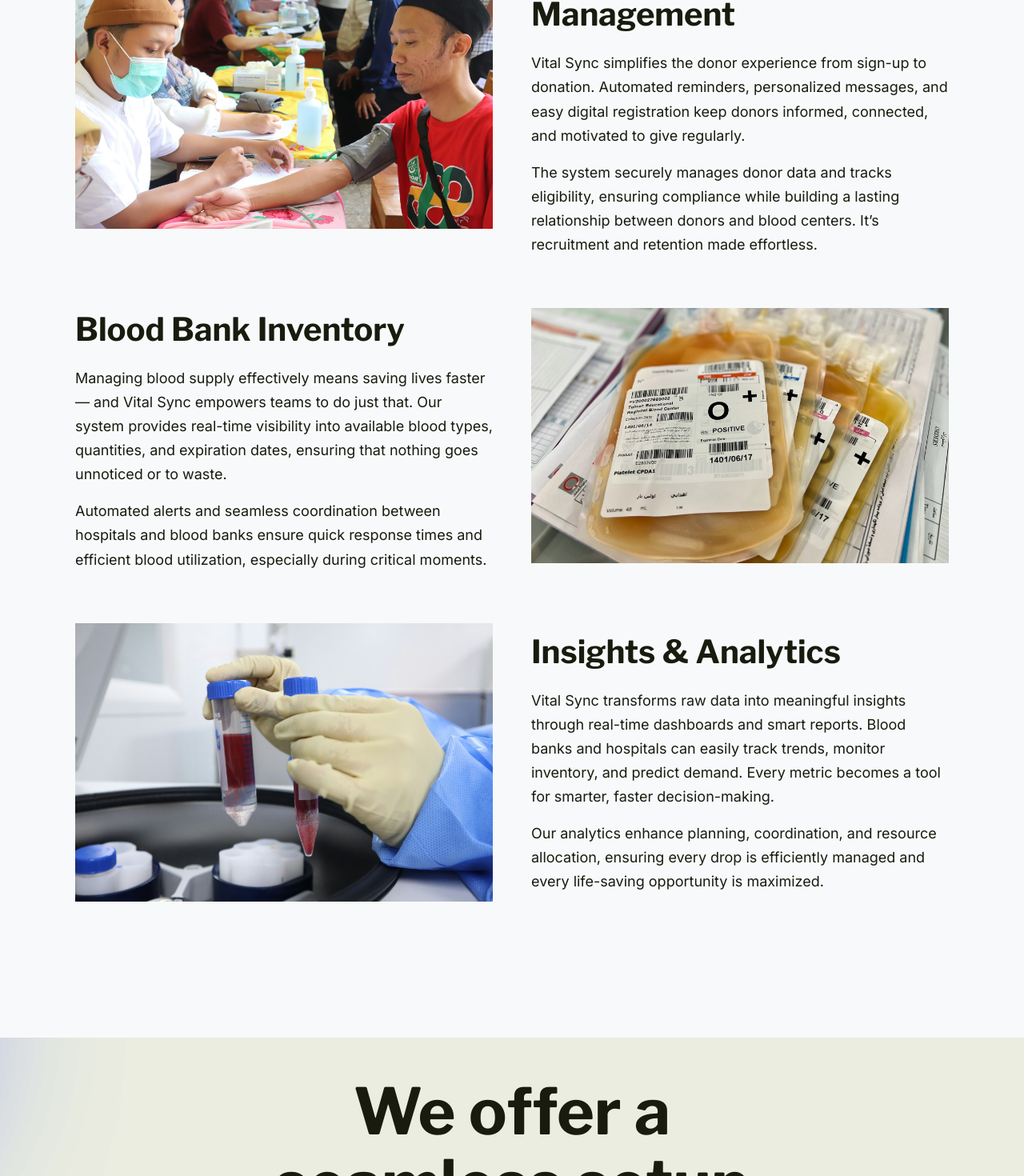
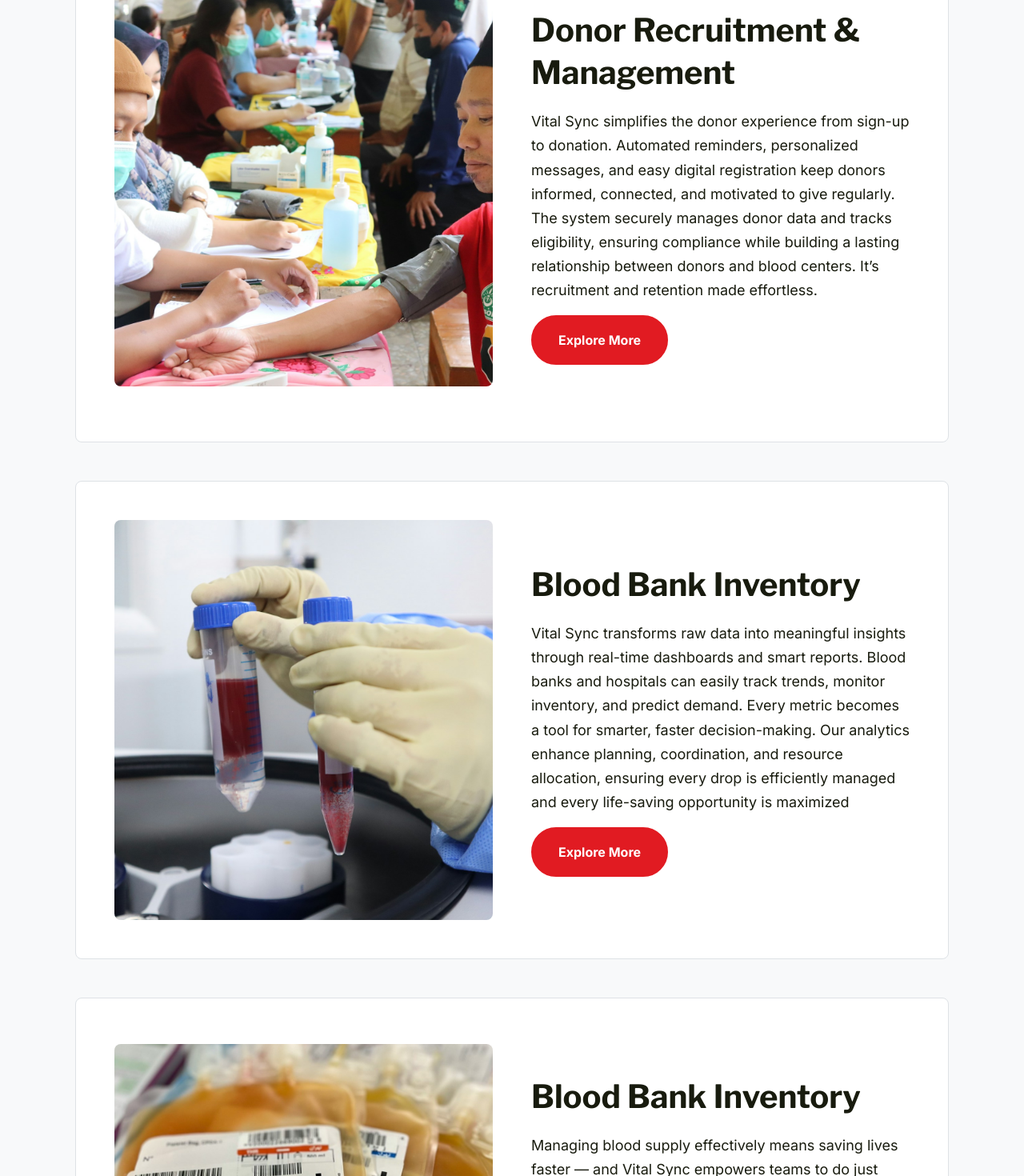
Before and after one commit to bloodcellsrescue/vital-Sync-version-3, a React (Vite) app: page /service in a window 1280 px wide. Shown: the part 1080-2550 px from the top of the page at 80% size. Built offline with nearby package versions, Linux system fonts and the light colour scheme.

Commit message:
changed logo

```diff
--- a/src/components/homes/home-1/ServiceAreaHomeOne.tsx
+++ b/src/components/homes/home-1/ServiceAreaHomeOne.tsx
@@ -1,5 +1,4 @@
-
-
+import ServiceItem from "./service-item";
 
 const ServiceAreaHomeOne = () => {
   return (
@@ -12,77 +11,37 @@ const ServiceAreaHomeOne = () => {
           >
             <h2 className="fw-bold mb-3">Discover Our Essential Features</h2>
             <p className="text-muted">
-            Explore the innovative solutions that make Vital Sync the heartbeat of modern blood management.
+              Explore the innovative solutions that make Vital Sync the
+              heartbeat of modern blood management.
             </p>
           </div>
 
-        <div className="container py-4 mb-3">
-        <div className="uxora-content01" >
-          <div className="row g-5" >
-            <div className="col-lg-6">
-              <div className="uxora-about-us-thumb">
-                <img className="w-100" src="assets/images/service/s1.jpg" alt="" />
-              </div>
-            </div>
-            <div className="col-lg-6 d-flex align-items-center">
-              <div className="uxora-default-content">
-                <h3 className="fs-1 !important">Donor Recruitment & Management</h3>
-                <p>Vital Sync simplifies the donor experience from sign-up to donation. Automated reminders, personalized messages, and easy digital registration keep donors informed, connected, and motivated to give regularly.</p>
-                <p>The system securely manages donor data and tracks eligibility, ensuring compliance while building a lasting relationship between donors and blood centers. It’s recruitment and retention made effortless.</p>
-
-              </div>
-            </div>
-          </div>
-        </div>
-      </div>
-
-      <div className="container py-4 my-3">
-        <div className="uxora-content01" >
-          <div className="row g-5" >
-            <div className="col-lg-6 d-flex align-items-center">
-              <div className="uxora-default-content">
-                <h3 className="fs-1 !important">Blood Bank Inventory</h3>
-                <p>Managing blood supply effectively means saving lives faster — and Vital Sync empowers teams to do just that. Our system provides real-time visibility into available blood types, quantities, and expiration dates, ensuring that nothing goes unnoticed or to waste.</p>
-                <p>Automated alerts and seamless coordination between hospitals and blood banks ensure quick response times and efficient blood utilization, especially during critical moments.</p>
-
-              </div>
-            </div>
-            <div className="col-lg-6">
-              <div className="uxora-about-us-thumb w-100">
-                <img  className="w-100" src="assets/images/service/s3.jpg" alt="" />
-              </div>
-            </div>
-          </div>
-        </div>
-      </div>
-
-
-
-      <div className="container py-4 mb-3">
-        <div className="uxora-content01" >
-          <div className="row g-5" >
-            <div className="col-lg-6">
-              <div className="uxora-about-us-thumb">
-                <img className="w-100" src="assets/images/service/s2.jpg" alt="" />
-              </div>
-            </div>
-            <div className="col-lg-6 d-flex align-items-center">
-              <div className="uxora-default-content">
-                <h3 className="fs-1 !important">Insights & Analytics</h3>
-                <p>Vital Sync transforms raw data into meaningful insights through real-time dashboards and smart reports. Blood banks and hospitals can easily track trends, monitor inventory, and predict demand. Every metric becomes a tool for smarter, faster decision-making.</p>
-                <p>Our analytics enhance planning, coordination, and resource allocation, ensuring every drop is efficiently managed and every life-saving opportunity is maximized.</p>
-
-              </div>
-            </div>
-          </div>
-        </div>
+          <div className="container">
+            <ServiceItem
+              title="Donor Recruitment & Management"
+              description="Vital Sync simplifies the donor experience from sign-up to donation. Automated reminders, personalized messages, and easy digital registration keep donors informed, connected, and motivated to give regularly. The system securely manages donor data and tracks eligibility, ensuring compliance while building a lasting relationship between donors and blood centers. It’s recruitment and retention made effortless."
+              image="assets/images/service/s1.jpg"
+              link="/register"
+            />
+            <ServiceItem
+              title="Blood Bank Inventory"
+              description="Vital Sync transforms raw data into meaningful insights through real-time dashboards and smart reports. Blood banks and hospitals can easily track trends, monitor inventory, and predict demand. Every metric becomes a tool for smarter, faster decision-making.
+            Our analytics enhance planning, coordination, and resource allocation, ensuring every drop is efficiently managed and every life-saving opportunity is maximized"
+              image="assets/images/service/s2.jpg"
+              link="/register"
+            />
+            <ServiceItem
+              title="Blood Bank Inventory"
+              description="Managing blood supply effectively means saving lives faster — and Vital Sync empowers teams to do just that. Our system provides real-time visibility into available blood types, quantities, and expiration dates, ensuring that nothing goes unnoticed or to waste.
+            Automated alerts and seamless coordination between hospitals and blood banks ensure quick response times and efficient blood utilization, especially during critical moments."
+              image="assets/images/service/s3.jpg"
+              link="/register"
+            />
           </div>
         </div>
       </section>
-
     </>
-)
-}
-
+  );
+};
 
 export default ServiceAreaHomeOne;
--- /dev/null
+++ b/src/components/homes/home-1/service-item.tsx
@@ -0,0 +1,37 @@
+import { Link } from "react-router-dom";
+
+interface ServiceItemProps {
+    title: string
+    description: string
+    image: string
+    link?: string
+}
+
+
+       export const ServiceItem = ({title, description, image, link}: ServiceItemProps) => {
+         return (
+           <div><div className="uxora-content01 p-5 rounded-3 bg-white border mb-5" >
+          <div className="row align-items-center g-5" >
+            <div className="col-lg-6">
+              <div className="uxora-about-us-thumb">
+                <img className="w-100 rounded-3" style={{height: '500px', objectFit: 'cover'}} src={image} alt="" />
+              </div>
+            </div>
+            <div className="col-lg-6 d-flex py-5 align-items-center">
+              <div className="uxora-default-content">
+                <h3 className="fs-1 !important">{title}</h3>
+                <p>{description}</p>
+                {/* <p>The system securely manages donor data and tracks eligibility, ensuring compliance while building a lasting relationship between donors and blood centers. It’s recruitment and retention made effortless.</p> */}
+                {
+                    link
+                    ?
+                    <Link to={link} className="uxora-default-btn">Explore More</Link>
+                    : null
+                }
+              </div>
+            </div>
+          </div>
+        </div></div>
+         )
+       }
+       export default ServiceItem;
--- a/src/layouts/headers/HeaderOne.tsx
+++ b/src/layouts/headers/HeaderOne.tsx
@@ -17,7 +17,7 @@ const HeaderOne = () => {
             <div className="col-8 col-sm-auto ">
               <div className="header-logo">
                 <Link to="/">
-                  <img src="assets/images/logo/logo-dark.svg" alt="logo" />
+                  <img src="assets/images/logo/vitals-logo.svg" alt="logo" />
                 </Link>
               </div>
             </div>
@@ -44,7 +44,7 @@ const HeaderOne = () => {
               </div>
             </div>
             <div className="col-auto d-flex align-items-center">
-              <a className="uxora-default-btn uxora-header-btn" href="tel:+088">Call Us: (+088) 234-5110</a>
+              <a className="uxora-default-btn uxora-header-btn" href="tel:+088">Call Us: (+234) 903 870 5881</a>
               <div className="uxora-header-menu">
                 <nav className="navbar site-navbar justify-content-between">
                   {/* <!-- Brand Logo--> */}
--- a/src/layouts/headers/MobileMenu.tsx
+++ b/src/layouts/headers/MobileMenu.tsx
@@ -22,7 +22,7 @@ const MobileMenu = ({openMenu, setOpenMenu} : any) => {
           <div className="uxora-menu-mobile-top">
             <div className="mobile-logo">
               <Link to="/">
-                <img src="assets/images/logo/logo-dark.svg" alt="logo" />
+                <img src="assets/images/logo/vitals-logo.svg" alt="logo" />
               </Link>
             </div>
             <button className="uxora-menu-toggle mobile" onClick={() => setOpenMenu(!openMenu)}>
```
Also changed, not shown: public/assets/images/logo/vitals-logo.svg (added). Lines whose indentation alone changed are shown as unchanged.
